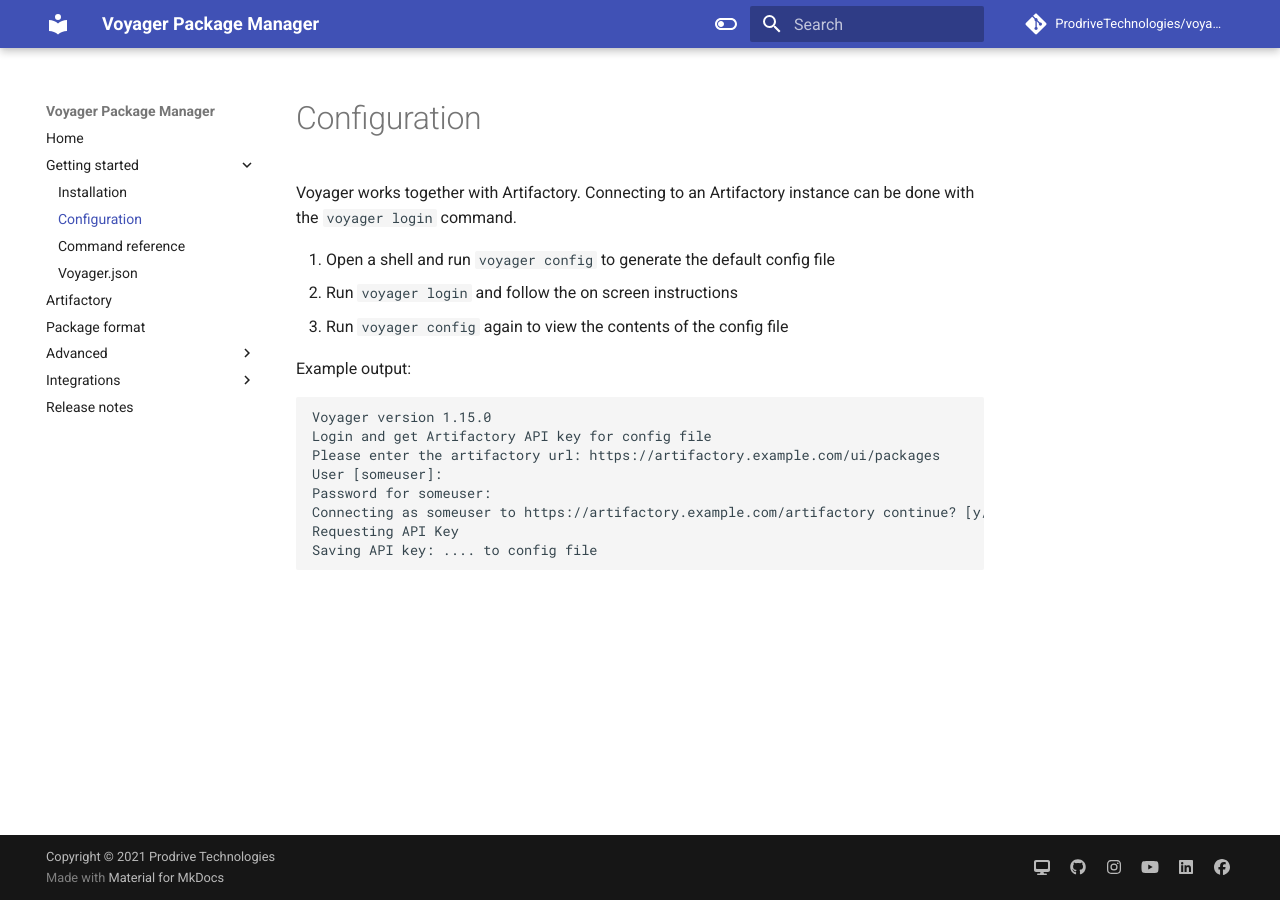
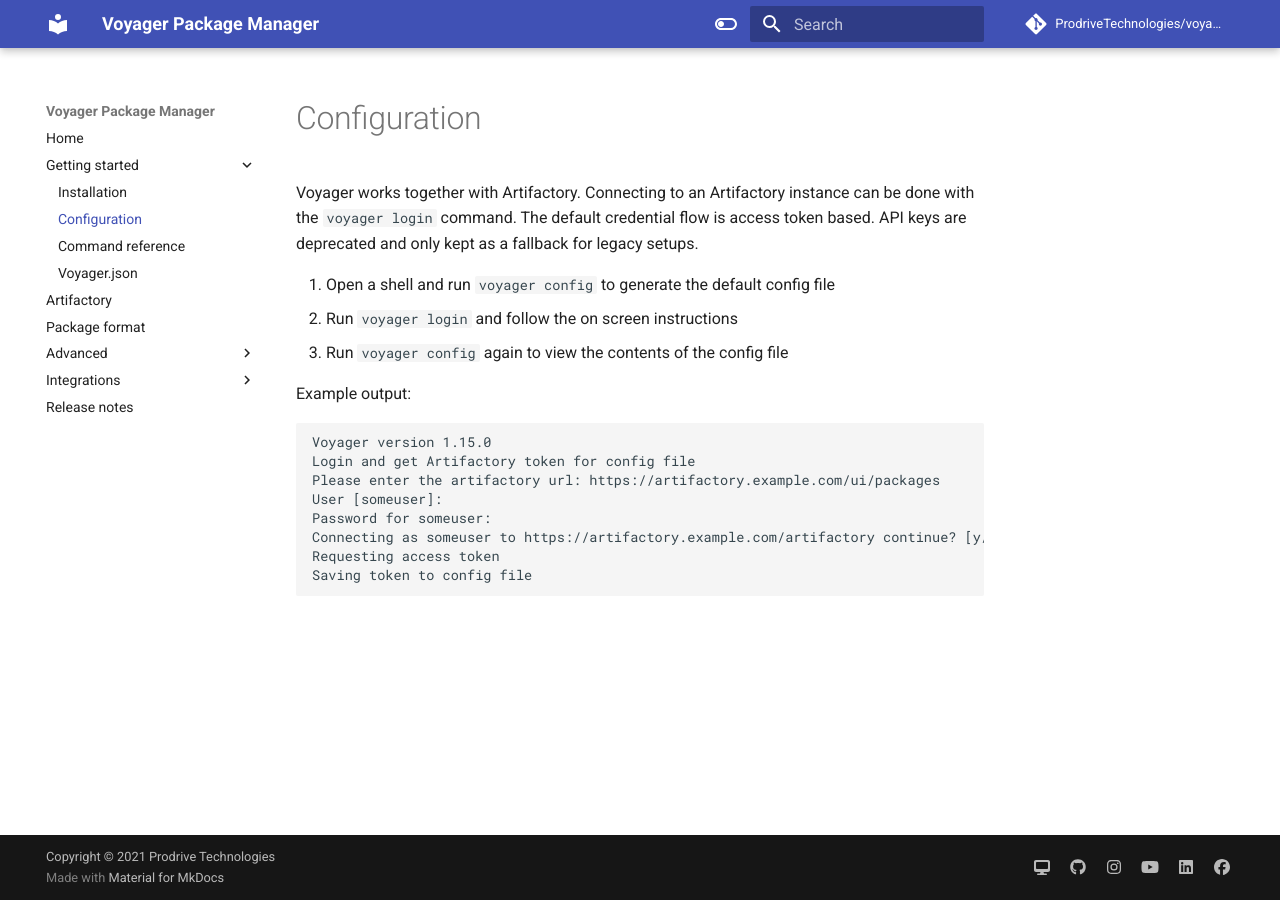
Before and after one commit to ProdriveTechnologies/voyager, an MkDocs documentation site: the page built from docs/getting-started/configuration.md, in a window 1280 px wide. Built offline with MkDocs 1.6.1 and Material for MkDocs 9.7.7, drawn with Linux system fonts in a browser that asks for light colours; comment, search, counter and statistics services are not loaded.

Commit message:
Update docs

````diff
--- a/docs/getting-started/configuration.md
+++ b/docs/getting-started/configuration.md
@@ -1,5 +1,7 @@
 # Configuration
 Voyager works together with Artifactory. Connecting to an Artifactory instance can be done with the `voyager login` command.
+The default credential flow is access token based.
+API keys are deprecated and only kept as a fallback for legacy setups.
 
 1. Open a shell and run `voyager config` to generate the default config file
 2. Run `voyager login` and follow the on screen instructions
@@ -8,11 +10,11 @@
 Example output:
 ```
 Voyager version 1.15.0
-Login and get Artifactory API key for config file
+Login and get Artifactory token for config file
 Please enter the artifactory url: https://artifactory.example.com/ui/packages
 User [someuser]:
 Password for someuser:
 Connecting as someuser to https://artifactory.example.com/artifactory continue? [y/N]: y
-Requesting API Key
-Saving API key: .... to config file
+Requesting access token
+Saving token to config file
 ```
````
Also changed, not shown: docs/advanced/ci-integration.md (+6 -2 lines).
